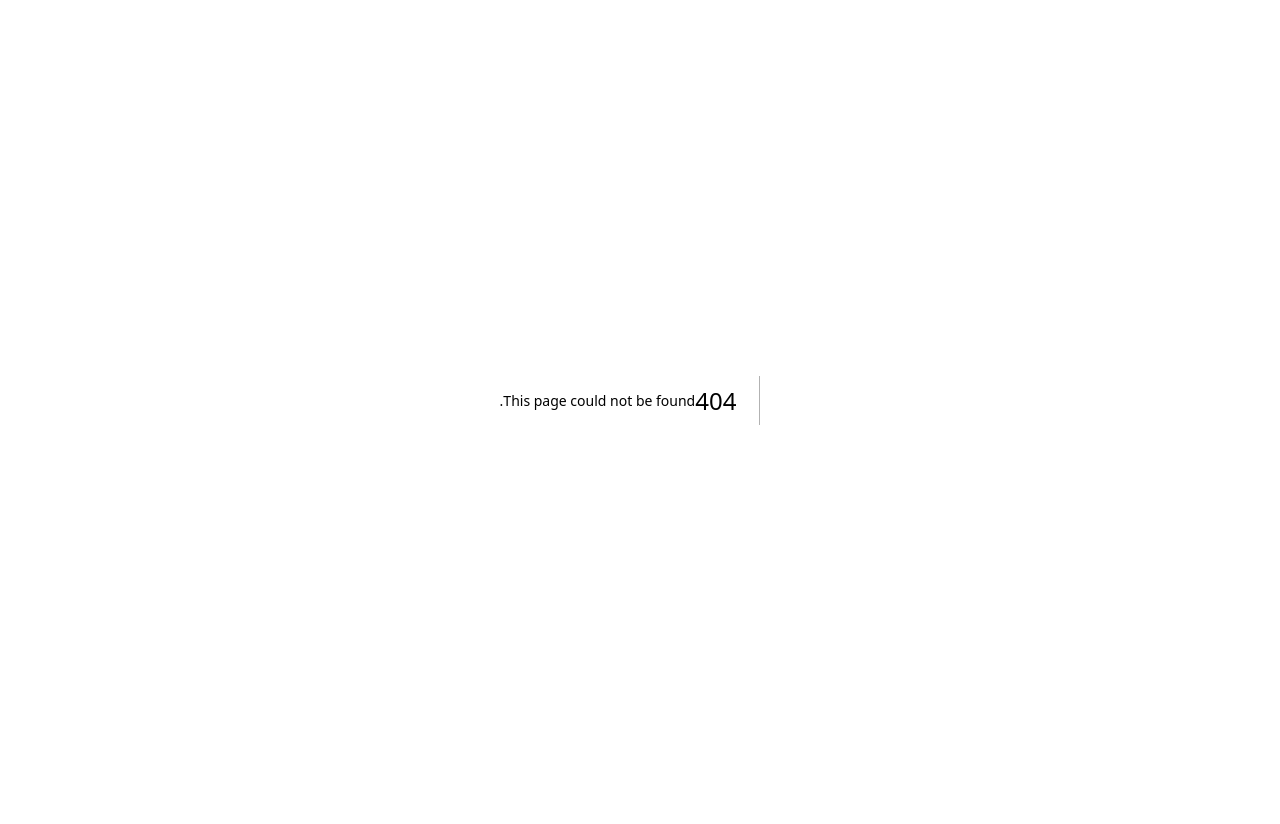
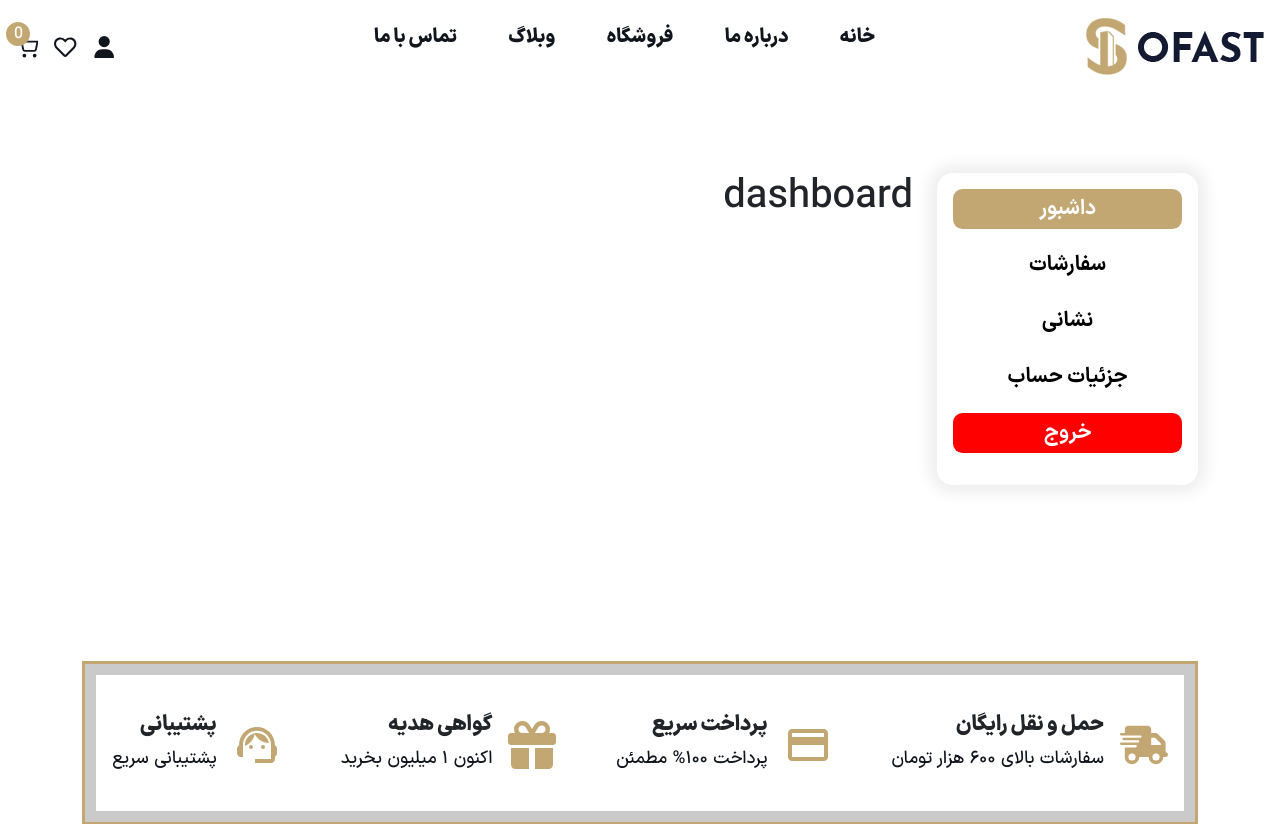
Before and after one commit to mohammadmehdidalvandii/sofast-homeShop, a Next.js app: page /Account in a window 1280 px wide. Before the commit this address had no page. Shown: the top 824 px of the page. Before the commit the page ends 800 px from the top, so only its background shows below. Built offline with nearby package versions, Linux system fonts and the light colour scheme.

Commit message:
create section Users for account-page menuAccount

```diff
--- /dev/null
+++ b/src/app/Account/page.js
@@ -0,0 +1,18 @@
+import React from 'react';
+import Navbar from '../components/module/Navbar/Navbar';
+import Overview from '../components/module/Overview/Overview';
+import Footer from '../components/module/Footer/Footer';
+import Users from '../components/template/account/Users/Users';
+
+function page() {
+  return (
+   <>
+    <Navbar/>
+    <Users/>
+    <Overview/>
+    <Footer/>
+   </>
+  )
+}
+
+export default page
--- /dev/null
+++ b/src/app/components/template/account/Users/Users.js
@@ -0,0 +1,55 @@
+"use client"
+import React, { useState } from 'react';
+import style from './Users.module.css';
+
+function Users() {
+    const [menuAccount , setMenuAccount] = useState("dashboard");
+
+    const menuAccountBtn = (menuID)=>{
+        setMenuAccount(menuID)
+    }
+  return (
+    <section className={style.users}>
+        <div className="container">
+            <div className="row">
+                <div className="col-lg-3 col-md-3 col-sm-12">
+                    <ul className={style.users_items}>
+                        <li className={style.users_item}>
+                            <button className={menuAccount === 'dashboard' ? style.users_item_btn_active : style.users_item_btn}
+                            onClick={()=>menuAccountBtn("dashboard")}
+                            >داشبور</button>
+                        </li>
+                        <li className={style.users_item}>
+                            <button className={menuAccount === 'orders' ? style.users_item_btn_active : style.users_item_btn}
+                            onClick={()=>menuAccountBtn("orders")}
+                            >سفارشات</button>
+                        </li>
+                        <li className={style.users_item}>
+                            <button className={menuAccount === 'address' ? style.users_item_btn_active : style.users_item_btn}
+                            onClick={()=>menuAccountBtn("address")}
+                            >نشانی</button>
+                        </li>
+                        <li className={style.users_item}>
+                            <button className={menuAccount === 'account_detail' ? style.users_item_btn_active : style.users_item_btn}
+                            onClick={()=>menuAccountBtn("account_detail")}
+                            >جزئیات حساب</button>
+                        </li>
+                        <li className={style.users_item}>
+                            <button className={`${style.users_item_btn} ${style.users_item_btn_delete}`}
+                            >خروج</button>
+                        </li>
+                    </ul>
+                </div>
+                <div className="col-lg-9 col-md-9 col-sm-12">
+                    {menuAccount === "dashboard" && (<h1>dashboard</h1>)}
+                    {menuAccount === "orders" && (<h1>orders</h1>)}
+                    {menuAccount === "address" && (<h1>address</h1>)}
+                    {menuAccount === "account_detail" && (<h1>account_detail</h1>)}
+                </div>
+            </div>
+        </div>
+    </section>
+  )
+}
+
+export default Users
--- /dev/null
+++ b/src/app/components/template/account/Users/Users.module.css
@@ -0,0 +1,56 @@
+.users{
+    display: block;
+    width: 100%;
+    margin-top: 5rem;
+}
+.users_items{
+    display: block;
+   padding: 1rem;
+    width: 100%;
+    box-shadow: 0 0 15px 8px #eeeeee;
+    border-radius: 1rem;
+}
+.users_item{
+   display: flex;
+   align-items: center;
+   justify-content: center;
+    margin-bottom: 1rem;
+}
+.users_item_btn{
+    width: 100%;
+    height: 2.5rem;
+    outline: none;
+    border: none;
+    font-family: var(--bold) !important;
+    font-size: 1.3rem;
+    font-weight: 700;
+    background-color: unset;
+    border-radius: 0.6rem;
+    transition: all 0.4s ease-out;
+}
+.users_item_btn:hover{
+    background-color: var(--colorBrown);
+    color: var(--colorWhite);
+}
+
+.users_item_btn_active{
+    width: 100%;
+    height: 2.5rem;
+    outline: none;
+    border: none;
+    font-family: var(--bold) !important;
+    font-size: 1.3rem;
+    font-weight: 700;
+    color: var(--colorWhite);
+    background-color: var(--colorBrown);
+    border-radius: 0.6rem;
+    transition: all 0.4s ease-out;
+}
+.users_item_btn_delete{
+    background-color: red;
+    color: var(--colorWhite);
+}
+.users_item_btn_delete:hover{
+    background-color: var(--colorNavyBlue);
+    color: var(--colorWhite);
+}
```
